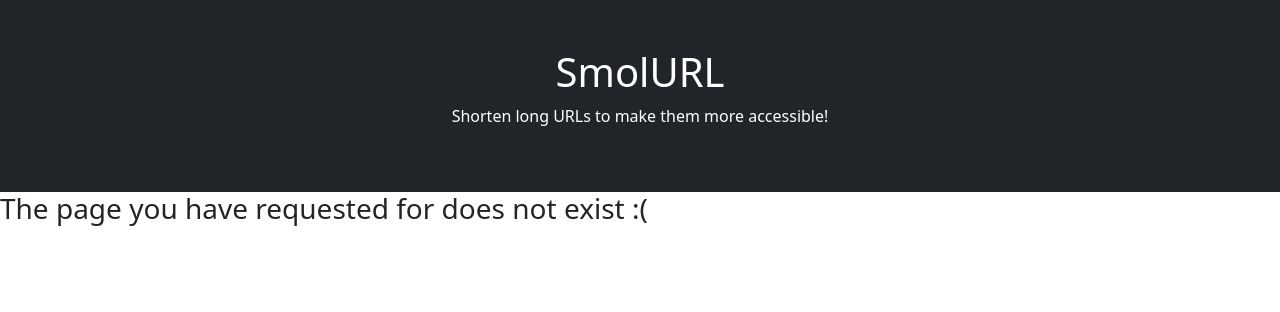
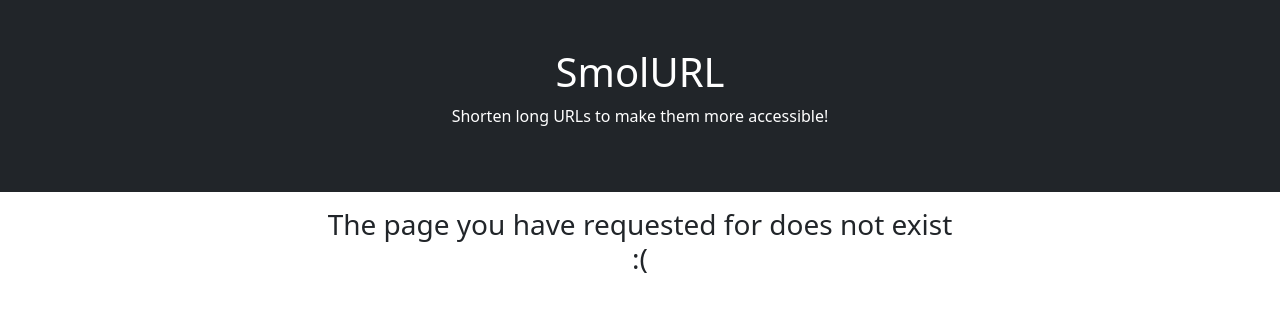
Before and after one commit to chooshihao/smolurl, a Flask app: template app/templates/404.html in a window 1280 px wide. Shown: the top 312 px of the page. Run offline with Flask 2, Linux system fonts and the light colour scheme; the template is opened without the code that fills it, so the values that code supplies are empty; parts of the project's set-up code (start-up, migrations or seed data) failed here and were passed over; some libraries are stand-ins or nearby versions.

Commit message:
style 404 page to look a little nicer

```diff
--- a/app/templates/404.html
+++ b/app/templates/404.html
@@ -13,8 +13,10 @@
     <p>Shorten long URLs to make them more accessible!</p>
   </div>
 
-  <div>
-	<h3>The page you have requested for does not exist :(</h3>
+  <div class="row">
+    <div class="col-md-6 offset-md-3 py-3">
+      <h3 class="text-center">The page you have requested for does not exist :(</h3>
+    </div>
   </div>
 </body>
 </html>
```
